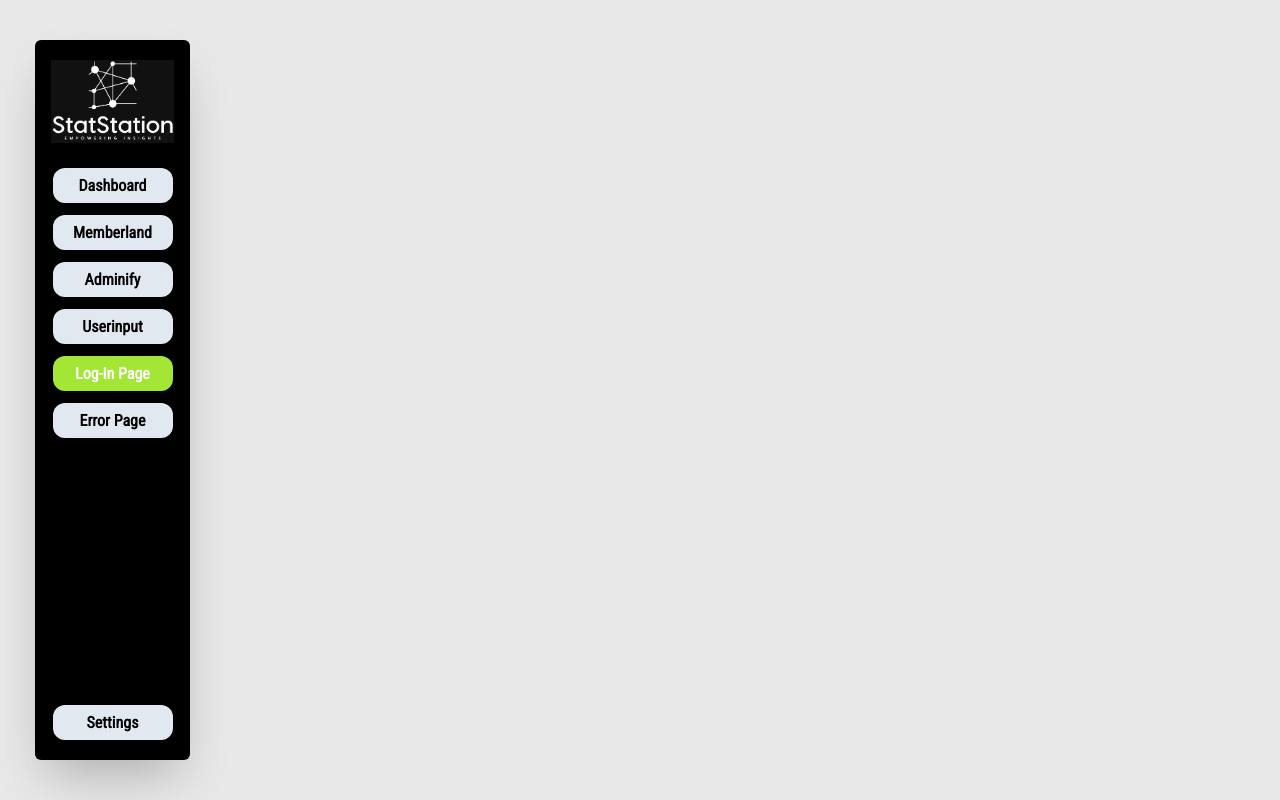
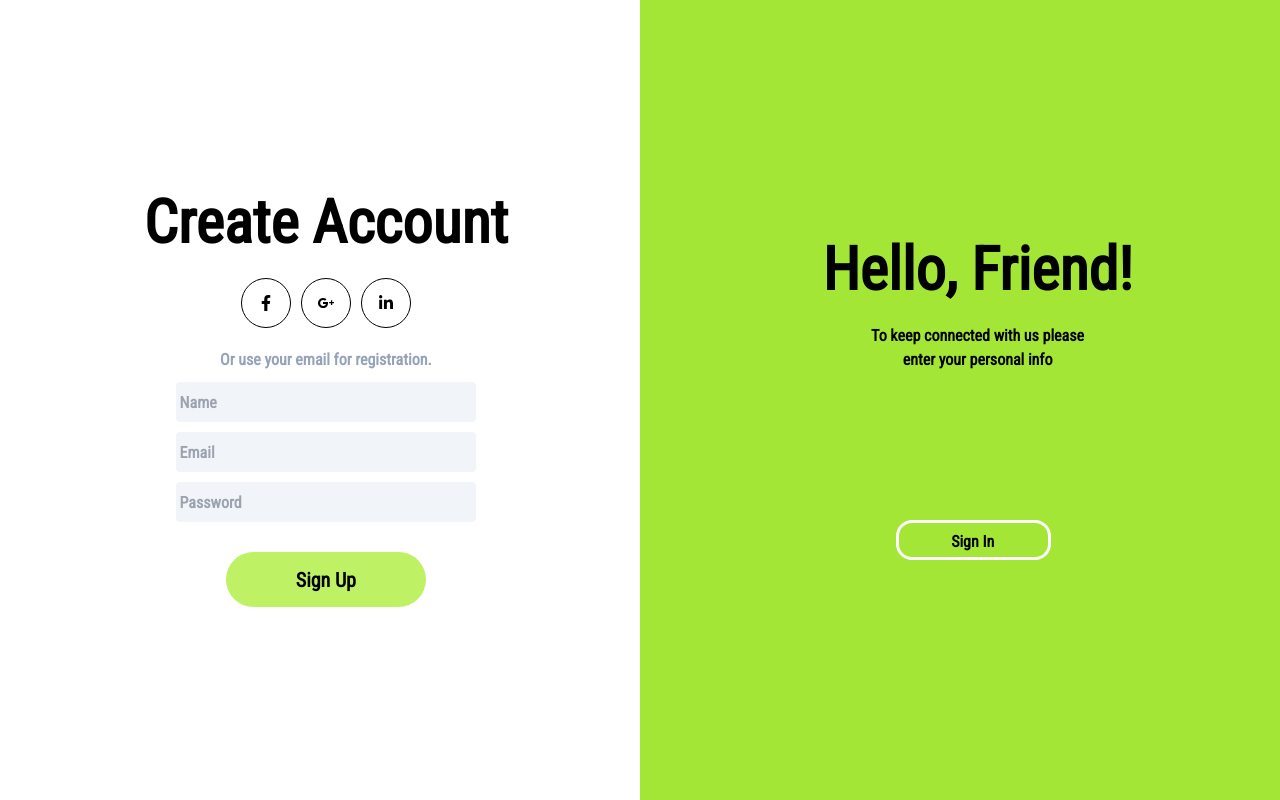
Before and after one commit to A-bdallah-mohamed/Dashboard-react-project, a React (Create React App) app: page /pages/LOGIN in a window 1280 px wide. Built offline with nearby package versions, Linux system fonts and the light colour scheme.

Commit message:
Add files via upload

```diff
--- a/src/App.js
+++ b/src/App.js
@@ -17,6 +17,11 @@ export const NewpersontoaddContext = createContext();
 
 function App() {
 
+const [mainuser,setmainuser] = useState({
+  name: '',
+  img: 'https://encrypted-tbn0.gstatic.com/images?q=tbn:ANd9GcQ2QYwLJsJgc8srsbncqE7mBGwwOcTe4_fe5SRc-fVAVQ&s'
+})
+
 const [newperson,setnewperson] = useState({
   img: '',
   name: '',
@@ -34,7 +39,7 @@ const [newperson,setnewperson] = useState({
 <NewpersontoaddContext.Provider value={{ newperson,setnewperson }}>
     <BrowserRouter>
     <Routes>
-    <Route exact path="/" element={<Homepage data={data} setdata={setdata} />} />
+    <Route exact path="/" element={<Homepage data={data} setdata={setdata} mainuser={mainuser} setmainuser={setmainuser}/>} />
     <Route path="/pages/Memberland" element={<Memberland selectedperson={selectedperson} setselectedperson={setselectedperson} data={data} setdata={setdata}/>} />
     <Route path="/pages/Adminify" element={<Adminify selectedperson={selectedperson} setselectedperson={setselectedperson}  data={data} setdata={setdata}/>} />
     <Route path="/pages/Userinput" element={<Userinput data={data} setdata={setdata} />} />
--- a/src/compnents/overview.js
+++ b/src/compnents/overview.js
@@ -2,7 +2,7 @@ import React from 'react'
 import { useEffect, useState } from 'react'
 import whitelogo from '../logos/black-logo.PNG'
 import Calendar from 'react-calendar'
-export default function Overview({data,setdata}) {
+export default function Overview({data,setdata,mainuser,setmainuser}) {
 
 
 const firstthreepeople = data.slice(0,5)
@@ -49,7 +49,7 @@ useEffect(()=> {
         <div>Welcome back Abdallah 👋</div>
         <div className='flex items-center'>
         <button className='middle none center rounded-lg bg-lime-400 py-3 px-6 font-sans text-xs font-bold uppercase text-black shadow-md shadow-lime-600/20 transition-all hover:shadow-lg hover:shadow-lime-500/40 focus:opacity-[0.95] focus:shadow-none active:opacity-[0.85] active:shadow-none disabled:pointer-events-none disabled:opacity-50 disabled:shadow-none mr-[20px]'  data-ripple-light="true">Download Free</button>
-        <div className='min-w-[60px] min-h-[60px] max-w-[60px] max-h-[60px] bg-slate-500 flex items-center justify-center rounded-full bg-cover' />
+        <div className='min-w-[60px] min-h-[60px] max-w-[60px] max-h-[60px] bg-slate-500 flex items-center justify-center rounded-full bg-cover' style={{backgroundImage: `url(${mainuser.img})`}}/>
         </div>
     </div>
 
@@ -71,7 +71,7 @@ useEffect(()=> {
    <p>{person.title}</p>
  </div>
  <div className='flex items-center w-[100px] h-[10px]'>
-   <p>{person.age}</p>
+   <p>{person.age} Yrs</p>
  </div>
  <div className='flex items-center w-[100px] h-[10px]'>
    <p>$ {person.salary}</p>
--- a/src/pages/Error.js
+++ b/src/pages/Error.js
@@ -1,12 +1,24 @@
 import React from 'react'
 import Sidebar from '../compnents/sidebar'
-import { useEffect, useState } from 'react'
-
-export default function Accordion() {
+import { useEffect, useState  } from 'react'
+import { Link } from 'react-router-dom'
+export default function Error() {
   return (
     <div className='flex '>
- <Sidebar />
 
+<div className='w-full h-[100vh] bg-slate-200 flex items-center justify-center flex-col gap-0 font-roboto-condensed bg-white '>
+<div className='w-[500px] flex flex-col items-center justify-center text-center'>
+<div className='font-bold text-8xl'>404</div>
+<div className='font-semibold text-2xl'>Oops!, Page not Found </div>
+
+<div className='text-sm mt-[15px] mb-[15px]'>Lorem Ipsum is simply dummy text of the printing and typesetting industry. Lorem Ipsum has been the industry's standard dummy text ever since the 1500s, when an unknown printer took a galley of type and scrambled it to make a type specimen book. It has survived not only five centuries, but also the leap into electronic typesetting, remaining essentially unchanged. It was popularised in the 1960s with the release of Letraset sheets containing Lorem Ipsum passages, and more recently with desktop publishing software like Aldus PageMaker including versions of Lorem Ipsum.</div>
+
+<Link to='/'>
+<button className='w-[150px] h-[50px] border-4 border-black rounded-full bg-slate-100 hover:bg-slate-200'>Go Back Home</button>
+</Link>
+
+</div>
+</div>
  </div>
   )
 }
--- a/src/pages/LOGIN.js
+++ b/src/pages/LOGIN.js
@@ -1,11 +1,105 @@
 import React from 'react'
 import Sidebar from '../compnents/sidebar'
 import { useEffect, useState } from 'react'
+import { FaFacebookF } from "react-icons/fa";
+import { IoLogoGoogleplus } from "react-icons/io";
+import { FaLinkedinIn } from "react-icons/fa";
+import { IoPersonCircleOutline } from "react-icons/io5";
+import { MdOutlineEmail } from "react-icons/md";
+import { IoLockClosedOutline } from "react-icons/io5";
 
 export default function LOGIN() {
+
+
+  const [isitlogin,setisitlogin] = useState(true)
+  const handleclick = () => {
+    setisitlogin(prev => !prev)
+    console.log(isitlogin)
+  }
   return (
     <div className='flex '>
- <Sidebar />
+
+
+<div className='w-full h-[100vh] flex items-center justify-center font-roboto-condensed font-semibold bg-white'>
+
+<div className='w-full h-full  flex relative items-center justify-center'>
+
+
+<div className='h-[100%] w-[100%]'>
+
+<div className={isitlogin ? `right-0 absolute w-[50%] bg-lime-400 h-[100%] transition-all duration-1000 ease-in-out  overflow-hidden z-40 ` : ' overflow-hidden right-[50%] absolute w-[50%] bg-lime-400 h-[100%] transition-all duration-1000 ease-in-out z-40'} >
+  <div className={isitlogin ? `text-center absolute top-[30%] right-[23%] transition-all duration-1000 ease-in-out whitespace-nowrap ` : 'text-center whitespace-nowrap absolute top-[30%] right-[-155%]  transition-all duration-1000 ease-in-out' }>
+    <div className='text-6xl'>Hello, Friend!</div>
+    <div><br />To keep connected with us please<br /> enter your personal info</div>
+  </div>
+  <div className={isitlogin ? `text-center absolute top-[30%] left-[-150%] transition-all duration-1000 ease-in-out whitespace-nowrap ` : 'text-center whitespace-nowrap absolute top-[30%] left-[25%]  transition-all duration-1000 ease-in-out' }>
+  <div className='text-6xl'>Welcome Back! </div>
+    <div><br />Enter your personal details and<br />  start your journey with us</div>
+  </div>
+  <div onClick={handleclick} className={isitlogin ? `overflow-hidden absolute top-[65%] left-[40%] hover:w-[165px] transition-all duration-1000 ease-in-out whitespace-nowrap bg-lime-400 border-[3px] border-white rounded-2xl w-[155px] h-[40px] hover:h-[50px] hover:bg-lime-200 cursor-pointer` : 'hover:h-[50px] overflow-hidden h-[40px] whitespace-nowrap absolute top-[65%] left-[35%] bg-lime-400 border-[3px] border-white rounded-2xl w-[250px] hover:w-[260px] transition-all duration-1000 ease-in-out hover:bg-lime-200 cursor-pointer' }>
+    <div className={isitlogin ? 'absolute top-[20%] left-[35%] transition-all duration-1000 ease-in-out' : 'top-[20%] left-[100%] absolute opacity-0 transition-all duration-1000 ease-in-out'}>Sign In</div>
+    <div className={isitlogin ? 'top-[20%] right-[100%] absolute opacity-0 transition-all duration-1000 ease-in-out' : 'absolute top-[20%] right-[40%] transition-all duration-1000 ease-in-out'}>Sign Up</div>
+  </div>
+  </div>
+
+</div>
+
+<div className='h-[100%] w-[100%]'>
+
+<div>
+<div className=' w-[50%] h-[100%] absolute right-0 flex items-center justify-center overflow-hidden '>
+
+<div className={isitlogin ? ` px-[100px] text-center whitespace-nowrap absolute left-[-50%] transition-all duration-1000 ease-in-out` : ' px-[100px] text-center whitespace-nowrap absolute left-[-4%] transition-all duration-1000 ease-in-out'}>
+<div className='text-6xl'>Sign in to StatStation</div>
+  <div className='flex items-center justify-center gap-[10px] mt-[25px]'>
+<div className='w-[50px] h-[50px] flex items-center justify-center border-[1px] border-black rounded-full'><FaFacebookF /></div>
+<div className='w-[50px] h-[50px] flex items-center justify-center border-[1px] border-black rounded-full'><IoLogoGoogleplus /></div>
+<div className='w-[50px] h-[50px] flex items-center justify-center border-[1px] border-black rounded-full'><FaLinkedinIn /></div>
+  </div>
+  <div className='mt-[20px] text-slate-400'>Or use your email accout.</div>
+  <form className='flex items-center justify-center flex-col gap-[10px] mt-[10px]'>
+    <input placeholder=' Email' className='w-[300px] h-[40px] bg-slate-100 rounded'></input>
+    <input placeholder=' Password' className='w-[300px] h-[40px] bg-slate-100 rounded'></input>
+   <div className='underline underline-offset-4 cursor-pointer text-md hover:text-lg hover:underline-offset-8 transition-all duration-200 ease-in-out'>Forgot your password ?</div>
+    <button type='submit' className='w-[200px] h-[55px] bg-lime-300 rounded-full mt-[10px] text-xl hover:bg-lime-500'>Sign In</button>
+  </form>
+</div>
+
+</div>
+<div className=' w-[50%] h-[100%] absolute left-0 flex items-center justify-center overflow-hidden'>
+
+<div className={isitlogin ? ` px-[100px] text-center whitespace-nowrap absolute right-[5%] transition-all duration-1000 ease-in-out` : ' px-[100px] text-center whitespace-nowrap absolute right-[-50%] transition-all duration-1000 ease-in-out'}>
+  <div className='text-6xl'>Create Account</div>
+  <div className='flex items-center justify-center gap-[10px] mt-[25px]'>
+<div className='w-[50px] h-[50px] flex items-center justify-center border-[1px] border-black rounded-full'><FaFacebookF /></div>
+<div className='w-[50px] h-[50px] flex items-center justify-center border-[1px] border-black rounded-full'><IoLogoGoogleplus /></div>
+<div className='w-[50px] h-[50px] flex items-center justify-center border-[1px] border-black rounded-full'><FaLinkedinIn /></div>
+  </div>
+  <div className='mt-[20px] text-slate-400'>Or use your email for registration.</div>
+  <form className='flex items-center justify-center flex-col gap-[10px] mt-[10px]'>
+    <input placeholder=' Name'className='w-[300px] h-[40px] bg-slate-100 rounded'></input>
+    <input placeholder=' Email' className='w-[300px] h-[40px] bg-slate-100 rounded'></input>
+    <input placeholder=' Password' className='w-[300px] h-[40px] bg-slate-100 rounded'></input>
+    <button type='submit' className='w-[200px] h-[55px] bg-lime-300 rounded-full mt-[20px] text-xl hover:bg-lime-500'>Sign Up</button>
+  </form>
+
+</div>
+
+</div>
+
+</div>
+</div>
+</div>
+
+</div>
+
+
+
+
+
+
+
+
 
  </div>
   )
--- a/src/pages/homepage.js
+++ b/src/pages/homepage.js
@@ -4,12 +4,12 @@ import Overview from '../compnents/overview'
 
 
 
-export default function Homepage({data,setdata}) {
+export default function Homepage({data,setdata,mainuser,setmainuser}) {
   return (
  <>
      <div className='flex '>
         <Sidebar />
-        <Overview data={data} setdata={setdata}/>
+        <Overview data={data} setdata={setdata} mainuser={mainuser} setmainuser={setmainuser}/>
      </div>
  </>
   )
```
